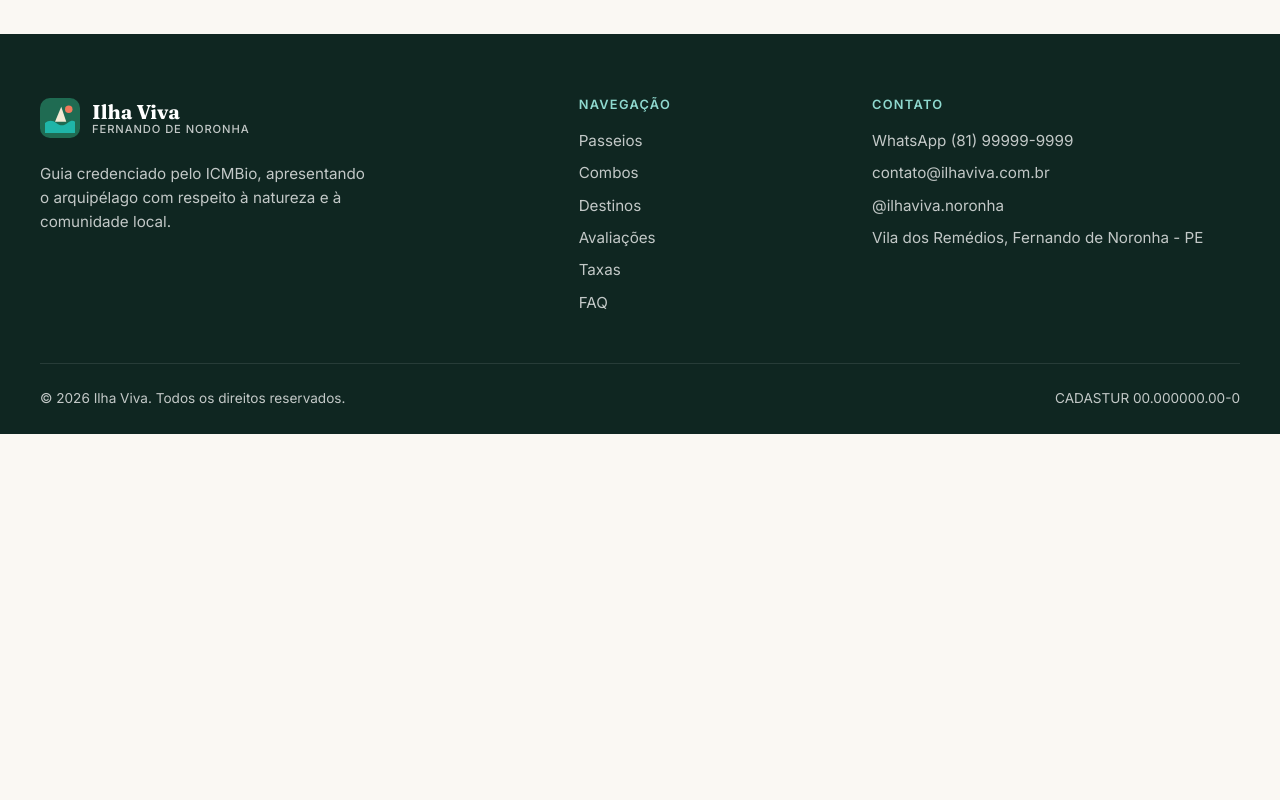
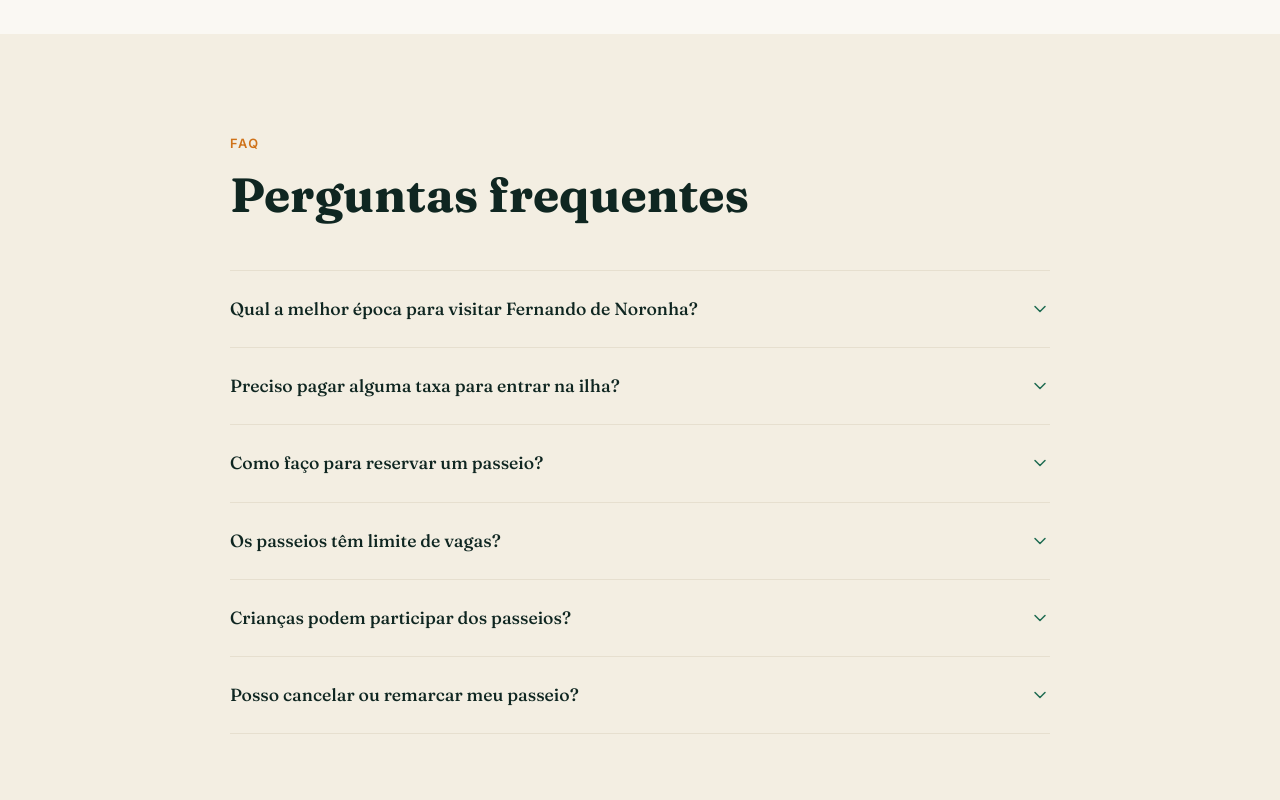
Before and after one commit to camilagermanoo/adrianoNoronha, a React (Vite) app: page / in a window 1280 px wide. Shown: the part 8000-8800 px from the top of the page. Before the commit the page ends 8434 px from the top, so only its background shows below. Built offline with nearby package versions, Linux system fonts and the light colour scheme.

Commit message:
feat(faq): add frequently asked questions accordion
- Build accessible accordion with native details and summary elements
- Group items so only one answer stays open at a time
- Cover season, fees, booking, capacity, children and cancellation

```diff
--- a/src/App.tsx
+++ b/src/App.tsx
@@ -1,5 +1,6 @@
 import { Combos } from './components/Combos/Combos'
 import { Destinations } from './components/Destinations/Destinations'
+import { Faq } from './components/Faq/Faq'
 import { Fees } from './components/Fees/Fees'
 import { Footer } from './components/Footer/Footer'
 import { Header } from './components/Header/Header'
@@ -27,6 +28,7 @@ function App() {
         <Testimonials />
         <WhyUs />
         <Fees />
+        <Faq />
       </main>
       <Footer />
       <WhatsAppFloat />
--- /dev/null
+++ b/src/components/Faq/Faq.module.css
@@ -0,0 +1,49 @@
+.section {
+  padding-block: var(--space-24);
+  background: var(--color-sand-200);
+}
+
+.inner {
+  max-width: 820px;
+}
+
+.list {
+  border-top: 1px solid var(--color-sand-300);
+}
+
+.item {
+  border-bottom: 1px solid var(--color-sand-300);
+}
+
+.question {
+  display: flex;
+  align-items: center;
+  justify-content: space-between;
+  gap: var(--space-4);
+  padding-block: var(--space-6);
+  font-family: var(--font-display);
+  font-size: 1.1rem;
+  font-weight: 500;
+  color: var(--color-forest-900);
+  cursor: pointer;
+  list-style: none;
+}
+
+.question::-webkit-details-marker {
+  display: none;
+}
+
+.chevron {
+  flex-shrink: 0;
+  color: var(--color-forest-500);
+  transition: transform var(--transition-base);
+}
+
+.item[open] .chevron {
+  transform: rotate(180deg);
+}
+
+.answer {
+  padding-bottom: var(--space-6);
+  color: var(--color-ink-600);
+}
--- /dev/null
+++ b/src/components/Faq/Faq.tsx
@@ -0,0 +1,26 @@
+import { faqItems } from '../../data/faq'
+import { Icon } from '../Icon/Icon'
+import { SectionHeader } from '../SectionHeader/SectionHeader'
+import styles from './Faq.module.css'
+
+export function Faq() {
+  return (
+    <section id="faq" className={styles.section}>
+      <div className={`container ${styles.inner}`}>
+        <SectionHeader eyebrow="FAQ" title="Perguntas frequentes" align="left" />
+
+        <div className={styles.list}>
+          {faqItems.map((item) => (
+            <details key={item.question} className={styles.item} name="faq">
+              <summary className={styles.question}>
+                {item.question}
+                <Icon name="chevronDown" size={20} className={styles.chevron} />
+              </summary>
+              <p className={styles.answer}>{item.answer}</p>
+            </details>
+          ))}
+        </div>
+      </div>
+    </section>
+  )
+}
--- /dev/null
+++ b/src/data/faq.ts
@@ -0,0 +1,37 @@
+export interface FaqItem {
+  question: string
+  answer: string
+}
+
+export const faqItems: FaqItem[] = [
+  {
+    question: 'Qual a melhor época para visitar Fernando de Noronha?',
+    answer:
+      'A ilha é bonita o ano todo. De agosto a janeiro o mar costuma estar mais calmo e com melhor visibilidade para mergulho. De dezembro a março acontece a temporada de ondas no Mar de Dentro, ótima para quem gosta de surfe.',
+  },
+  {
+    question: 'Preciso pagar alguma taxa para entrar na ilha?',
+    answer:
+      'Sim. A Taxa de Preservação Ambiental (TPA) é obrigatória para todos os visitantes e cobrada por dia de permanência. O ingresso do Parque Nacional Marinho é necessário para acessar as principais praias.',
+  },
+  {
+    question: 'Como faço para reservar um passeio?',
+    answer:
+      'Basta clicar em qualquer botão de WhatsApp do site. Confirmamos a disponibilidade, enviamos os detalhes do roteiro e garantimos a sua vaga após o pagamento do sinal.',
+  },
+  {
+    question: 'Os passeios têm limite de vagas?',
+    answer:
+      'Sim. Trabalhamos com grupos reduzidos e alguns atrativos, como o Atalaia, têm limite diário definido pelo ICMBio. Por isso recomendamos reservar com antecedência.',
+  },
+  {
+    question: 'Crianças podem participar dos passeios?',
+    answer:
+      'A maioria dos passeios é indicada para todas as idades. Trilhas mais intensas e o mergulho com cilindro têm idade mínima, e indicamos as melhores opções para cada família.',
+  },
+  {
+    question: 'Posso cancelar ou remarcar meu passeio?',
+    answer:
+      'Remarcações são gratuitas com até 48 horas de antecedência, sujeitas à disponibilidade. Passeios cancelados por condições do mar são remarcados ou reembolsados integralmente.',
+  },
+]
```
